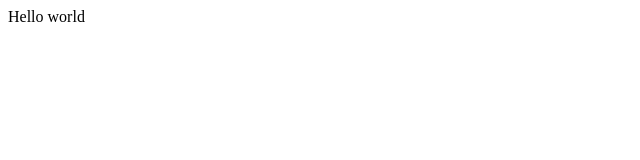
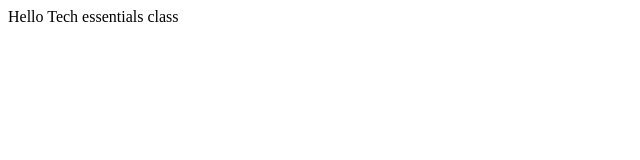
Before and after one commit to mton6/BleakTest, a plain HTML site: page index.html in a window 1280 px wide. Shown: the whole page, without its empty margins (0-640 px from the left). Drawn offline with Linux system fonts and the light colour scheme.

Commit message:
Changed text

```diff
--- a/index.html
+++ b/index.html
@@ -9,7 +9,7 @@
 </head>
 
 <body>
-  Hello world
+  Hello Tech essentials class
   <script src="script.js"></script>
 
  <!--
```
